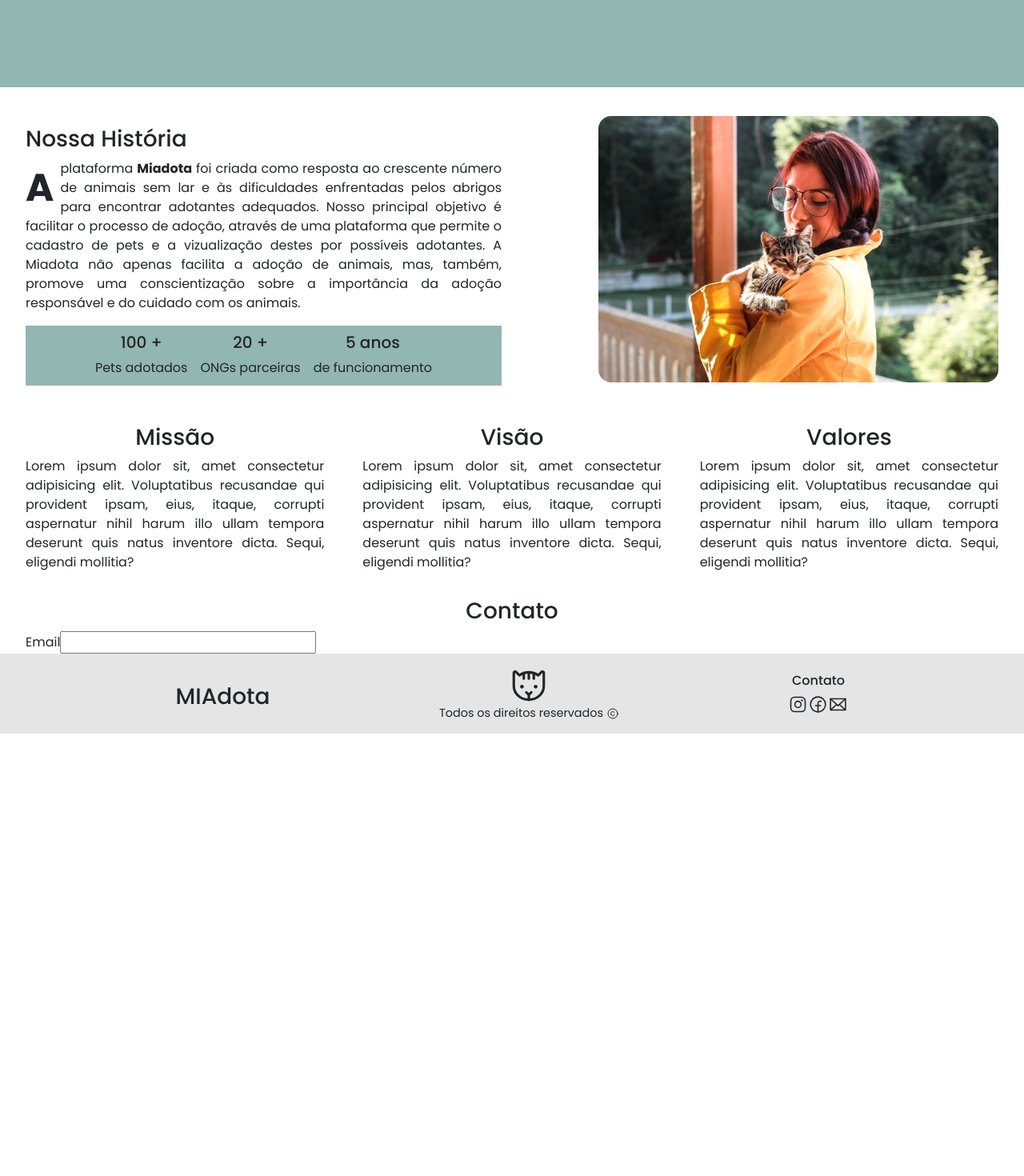
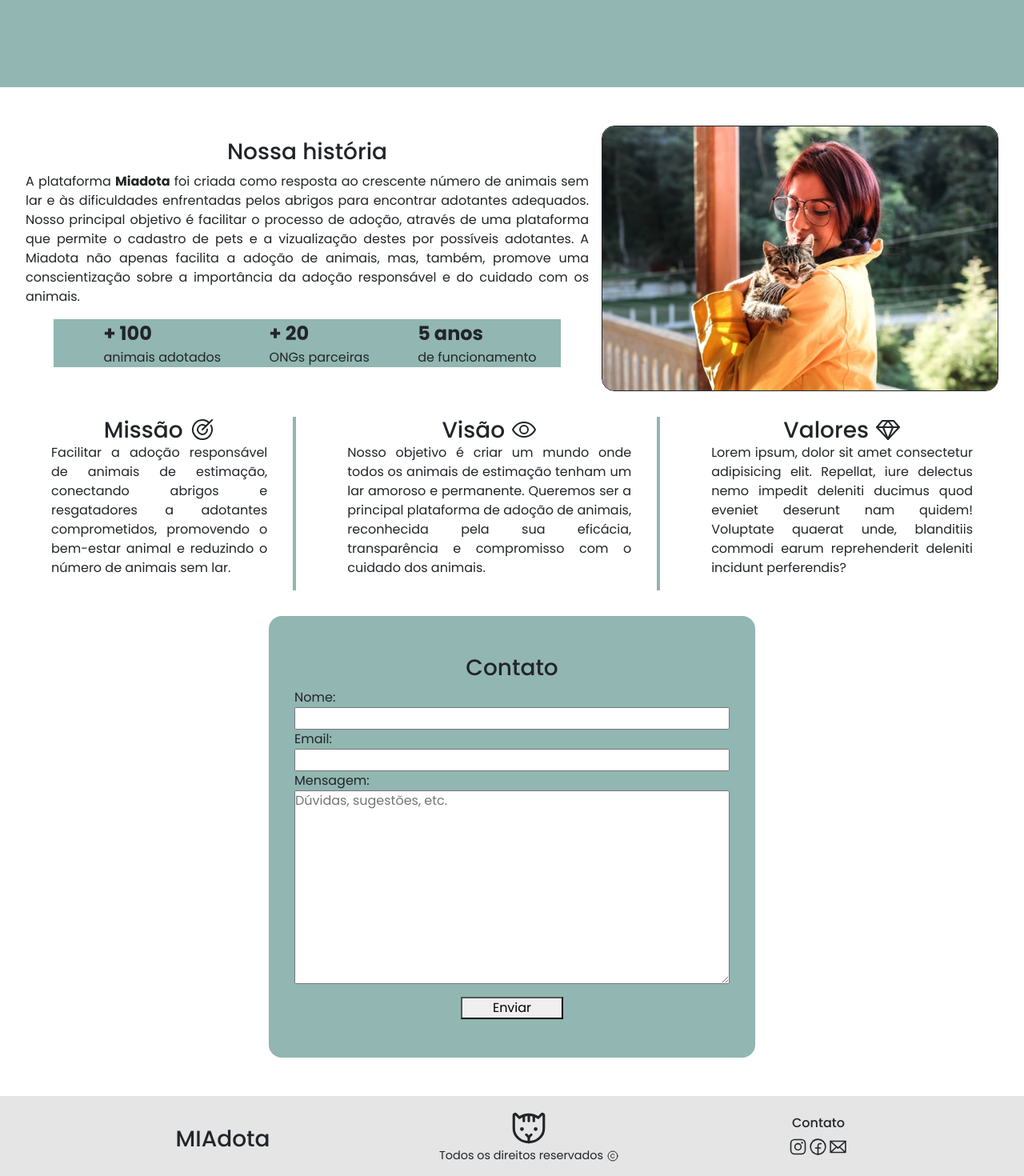
Before and after one commit to nandacoimbra/miadota, a React (Vite) app: page / in a window 1280 px wide. Shown: the part 691-2161 px from the top of the page at 80% size. Before the commit the page ends 1608 px from the top, so only its background shows below. Built offline with nearby package versions, Linux system fonts and the light colour scheme.

Commit message:
feat: mvv e pag de contato

```diff
--- a/src/components/About.css
+++ b/src/components/About.css
@@ -1,140 +1,119 @@
 
-.about-container{
+.about-us{
+    width: 100%;
     padding: 0 2rem;
+    margin: 3rem 0;
+    display: flex;
+    flex-direction: column;
 }
 
-.about-us {
-    width: 100%;
+.about-text-img{
     display: flex;
+    justify-content: center;
+    align-items: center;
+    overflow: hidden;
     gap: 1rem;
-    align-items: center;
-    justify-content: center;
-    margin-top: 2rem;
-}
-
-.about-home{
-    width: 60%;
-    display: flex;
-    flex-direction: column;
-    justify-content: space-evenly;
-
 }
 
 .about-text{
-    width: 85%;
+    align-self: flex-start;
+    align-items: center;
+    display: flex;
+    flex-direction: column;
     text-align: justify;
 }
-.about-text h3{
-  text-align: left;
-}
-.about-text .first-big::first-letter {
-    font-size: 3em; /* Tamanho da primeira letra */
-    font-weight: bold; /* Peso da fonte da primeira letra (opcional) */
-    margin-right: .5rem;
-    float: left;
-    /* Outros estilos desejados para a primeira letra */
+.about-text{
+    align-self: flex-start;
+    align-items: center;
+    display: flex;
+    flex-direction: column;
+    text-align: justify;
 }
 
-
-.numeros{
-    display: flex;
-    min-height: 75px;
-    align-items: center;
-    justify-content: center;
-    gap: 1rem;
-    background-color: #92B6B1;
-    padding: .5rem;
-
-}
-.numeros p{
-    margin: 0;
-    max-width: 100%;
-    max-height: 100%;
-
+.about-img img{
+    max-width: 31rem;
+    height: auto;
+    border: 1px solid;
+    border-radius: 1rem;
 }
 
-.num{
+.about-numbers{
+    width: 90%;
+    height: auto;
+    background-color: #92B6B1;
     display: flex;
-    flex-direction: column;
+    justify-content: space-around;
     align-items: center;
-    justify-content: center;
-
-}
-.about-img-container{
-
-    width: 100%;
-    display: flex;
-    justify-content: center;
-    align-items: center;
-
-
+    flex-wrap: wrap;
 }
 
-.about-img{
-   width: 500px;
-   height: auto;
-   border-radius: 1rem;
+.about-numbers li{
+    list-style: none;
+    max-width: 100%;
+}
+
+.about-numbers li span{
+    font-size: 1.5rem;
+    font-weight: bold;
 }
 
 .missao{
     display: flex;
-    gap: 3rem;
-    margin-top: 2rem;
+    justify-content: space-between;
+    align-items: center;
+    gap: 2rem;
+    margin: 2rem 0;
 
 }
 
-
-
+.mvv{
+    border-right: 4px solid #92B6B1;
+    padding: 0 2rem;
+}
 .mvv p{
     text-align: justify;
+}
+.mvv:last-child{
+    border-right: none;
+}
+
+.mvv div{
+    display: flex;
+    justify-content: center;
+    align-items: center;
+    gap: .5rem;
+}
+.mvv div h3{
+    padding: 0;
+    margin: 0;
+}
+
+@media screen and (max-width:1000px) {
+    .about-text-img{
+        width: 100%;
+        padding: 0 2rem;
+        display: flex;
+        flex-direction: column;
+    }
+
+    .missao{
+        display: flex;
+        width: 100%;
+        justify-content: space-between;
+        align-items: center;
+        flex-direction: column;
+        align-items: center;
+        gap: 2rem;
+        margin: 2rem 0;
 
     }
 
-@media screen and (max-width:1100px) {
-    .about-us {
-        width: 100%;
-        display: flex;
-        flex-direction: column;
-        gap: 1rem;
-        align-items: center;
-        justify-content: center;
+    .mvv{
+        border-bottom: 4px solid #92B6B1;
+        width: 80%;
+        border-right: none;
         padding: 2rem;
     }
-}
 
-@media screen and (max-width: 850px){
-    .missao{
-        display: flex;
-        gap: 3rem;
-        margin-top: 2rem;
-        padding:0 3rem;
-        flex-direction: column;
-    }
-}
-@media screen and (max-width:700px) {
-
-    .about-img{
-        width: 400px;
-        height: auto;
-        border-radius: 1rem;
-     }
 
 }
-@media screen and (max-width:600px) {
-
-    .about-img{
-        width: 300px;
-        height: auto;
-        border-radius: 1rem;
-     }
-
-}
-@media screen and (max-width:400px) {
-
-    .about-img{
-        width: 250px;
-        height: auto;
-        border-radius: 1rem;
-     }
-
-}
--- a/src/components/About.jsx
+++ b/src/components/About.jsx
@@ -1,70 +1,69 @@
 import './About.css'
-import { Cat } from "phosphor-react";
+import Contato from './Contato';
+import { Target, Eye, SketchLogo } from "phosphor-react";
 import { Link } from 'react-router-dom'
 import aboutImg from '../assets/banner_imgs/cat-person.jpg';
 
 export default function About() {
     return (
 
-        <section className='about-container'>
         <section className='about-us'>
-                <article className='about-home'>
-                    <div className='about-text'>
-                        <h3>Nossa História</h3>
 
-                        <p className='first-big'>
+            <article className='about-text-img'>
 
+                <section className='about-text'>
+
+                    <h3>Nossa história</h3>
+                    <p>
                         A plataforma <b>Miadota</b> foi criada como resposta ao crescente número de animais sem lar e às dificuldades enfrentadas pelos abrigos para encontrar adotantes adequados. Nosso principal objetivo é facilitar o processo de adoção, através de uma plataforma que permite o cadastro de pets e a vizualização destes por possíveis adotantes. A Miadota não apenas facilita a adoção de animais, mas, também, promove uma conscientização sobre a importância da adoção responsável e do cuidado com os animais.
                     </p>
 
-                        <section className='numeros'>
-                            <div className='num'>
-                                <h5>100 +</h5>
-                                <p>Pets adotados</p>
+                    <ul className='about-numbers'>
+                        <li><span className='bigger'>+ 100</span><br /> animais adotados</li>
+                        <li><span className='bigger'>+ 20</span><br /> ONGs parceiras</li>
+                        <li><span className='bigger'>5 anos</span><br /> de funcionamento</li>
+                    </ul>
+                </section>
+
+                <div className="about-img">
+                    <img src={aboutImg} alt="mulher com um gato no colo" />
                 </div>
-                            <div className='num'>
-                                <h5>20 +</h5>
-                                <p>ONGs parceiras</p>
+
+            </article>
+
+            <section className='missao'>
+
+                <div className='mvv'>
+                    <div>
+                        <h3>Missão</h3>
+                        <Target size={32} />
+
                     </div>
-                            <div className='num'>
-                                <h5>5 anos</h5>
-                                <p>de funcionamento</p>
+                    <p>Facilitar a adoção responsável de animais de estimação, conectando abrigos e resgatadores a adotantes comprometidos, promovendo o bem-estar animal e reduzindo o número de animais sem lar.</p>
                 </div>
-                        </section>
+                <div className='mvv'>
+                    <div>
+                        <h3>Visão</h3>
+                        <Eye size={32} />
+
                     </div>
-                </article>
+                    <p>Nosso objetivo é criar um mundo onde todos os animais de estimação tenham um lar amoroso e permanente. Queremos ser a principal plataforma de adoção de animais, reconhecida pela sua eficácia, transparência e compromisso com o cuidado dos animais.</p>
+                </div>
+                <div className='mvv'>
                     <div>
-                    <img src={aboutImg} alt="" className='about-img' />
+                        <h3>Valores</h3>
+                        <SketchLogo size={32} />
+
+                    </div>
+                    <p>Lorem ipsum, dolor sit amet consectetur adipisicing elit. Repellat, iure delectus nemo impedit deleniti ducimus quod eveniet deserunt nam quidem! Voluptate quaerat unde, blanditiis commodi earum reprehenderit deleniti incidunt perferendis?
+                    </p>
                 </div>
 
             </section>
 
-            <section className='missao'>
 
-                <div className='mvv'>
-                    <h3>Missão</h3>
-                    <p>Lorem ipsum dolor sit, amet consectetur adipisicing elit. Voluptatibus recusandae qui provident ipsam, eius, itaque, corrupti aspernatur nihil harum illo ullam tempora deserunt quis natus inventore dicta. Sequi, eligendi mollitia?</p>
-                </div>
-                <div className='mvv'>
-                    <h3>Visão</h3>
-                    <p>Lorem ipsum dolor sit, amet consectetur adipisicing elit. Voluptatibus recusandae qui provident ipsam, eius, itaque, corrupti aspernatur nihil harum illo ullam tempora deserunt quis natus inventore dicta. Sequi, eligendi mollitia?</p>
-                </div>
-                <div className='mvv'>
-                    <h3>Valores</h3>
-                    <p>Lorem ipsum dolor sit, amet consectetur adipisicing elit. Voluptatibus recusandae qui provident ipsam, eius, itaque, corrupti aspernatur nihil harum illo ullam tempora deserunt quis natus inventore dicta. Sequi, eligendi mollitia?</p>
-                </div>
-            </section>
+            <Contato />
 
-            <section className='contato'>
-                <h3>Contato</h3>
-
-                <form className='contact-form'>
-                    <label>Email</label>
-                    <input type="email" name="" id="" />
-                </form>
-
-
-            </section>
         </section>
 
     )
--- /dev/null
+++ b/src/components/Contato.css
@@ -0,0 +1,47 @@
+
+.contact-us{
+    display: flex;
+    justify-content: center;
+    align-items: center;
+    flex-direction: column;
+    width: 100%;
+}
+
+.contact-us form{
+    width: 50%;
+    padding: 2rem;
+    border-radius: 1rem;
+    display: flex;
+    flex-direction: column;
+    justify-content: center;
+    background-color: #92B6B1;
+
+}
+.contact-us form button{
+    width: 8rem;
+    margin: 1rem;
+    align-self: center;
+
+
+}
+
+.contact-us form div{
+
+    display: flex;
+    flex-direction: column;
+}
+
+@media screen and (max-width:600px) {
+
+    .contact-us form{
+        width: 80%;
+        padding: 2rem;
+        border-radius: 1rem;
+        display: flex;
+        flex-direction: column;
+        justify-content: center;
+        background-color: #92B6B1;
+
+    }
+
+}
--- /dev/null
+++ b/src/components/Contato.jsx
@@ -0,0 +1,28 @@
+import React from 'react'
+import './Contato.css'
+
+const Contato = () => {
+    return (
+        <section className='contact-us'>
+
+            <form className='contact-form'>
+                <h3>Contato</h3>
+                <div>
+                    <label htmlFor="nome">Nome: </label>
+                    <input type="text" name="nome" id="nome" />
+                </div>
+                <div>
+                    <label htmlFor="email">Email: </label>
+                    <input type="text" name="email" id="email" />
+                </div>
+                <div>
+                    <label htmlFor="msg">Mensagem: </label>
+                    <textarea name="mensagem" id="msg" cols="30" rows="10" placeholder='Dúvidas, sugestões, etc.'></textarea>
+                </div>
+                <button className='contact-button'>Enviar</button>
+            </form>
+        </section>
+    )
+}
+
+export default Contato
--- a/src/components/Navbar.jsx
+++ b/src/components/Navbar.jsx
@@ -21,7 +21,7 @@ export default function Navbar() {
 
                         <ul className="navbar-nav me-auto my-2 my-lg-0 navbar-nav-scroll my-navbar" >
                             <li className="nav-item">
-                                <Link to='/'  className="nav-link active">Home</Link>
+                                <Link to='/'  className="nav-link active" onClick={()=>setHamburgerOn(false)}>Home</Link>
 
                             </li>
                             <li className="nav-item">
@@ -30,6 +30,9 @@ export default function Navbar() {
 
                             <li className="nav-item">
                                 <Link to='/cadastro' className="nav-link" onClick={()=>setHamburgerOn(false)}>Cadastrar Pet</Link>
+                            </li>
+                            <li className="nav-item">
+                                <Link to='/' className="nav-link" onClick={()=>setHamburgerOn(false)}>Contato</Link>
                             </li>
                             <li className="nav-item">
                                 <Link to='/login'className="nav-link " onClick={()=>setHamburgerOn(false)}><SignIn size={30} alt='Entrar'/></Link>
```
Lines whose indentation alone changed are shown as unchanged.
